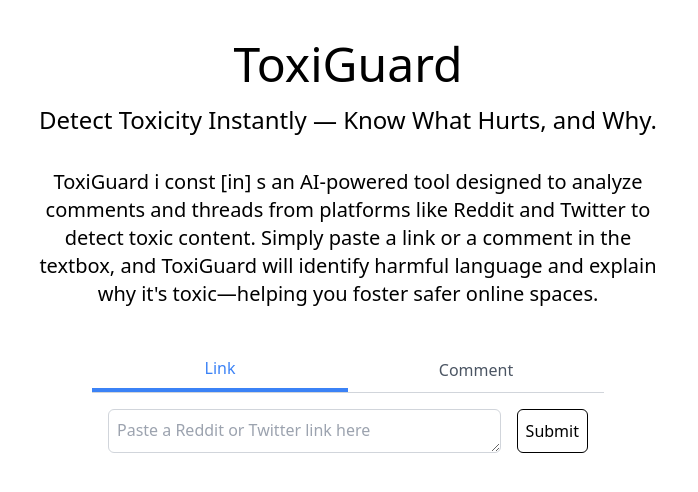
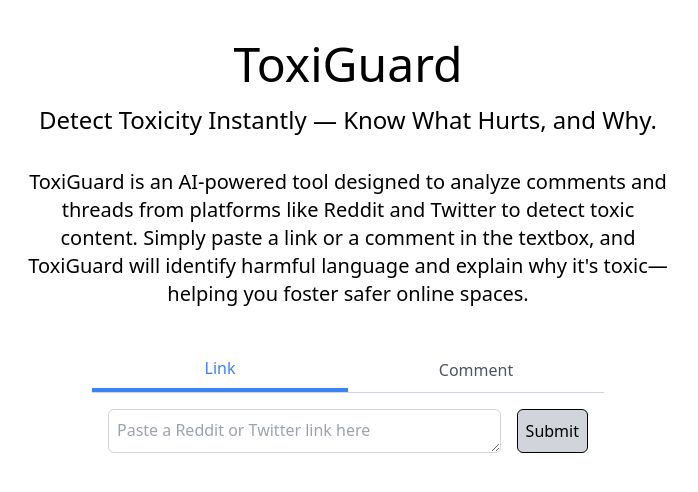
Before and after one commit to giadaunger/ToxicityDetecterFrontend, a React (Vite) app: page / in a window 1280 px wide. Shown: the top 492 px of the page, without its empty margins (292-990 px from the left). Built offline with nearby package versions, Linux system fonts and the light colour scheme.

Commit message:
Made the button for submiting links disabled when the link is not from a reddit or twitter link

```diff
--- a/src/main.jsx
+++ b/src/main.jsx
@@ -48,9 +48,9 @@ function App() {
           Detect Toxicity Instantly — Know What Hurts, and Why.
         </h2>
         <p className="text-xl">
-          ToxiGuard i const [in] s an AI-powered tool designed to analyze
-          comments and threads from platforms like Reddit and Twitter to detect
-          toxic content. Simply paste a link or a comment in the textbox, and
+          ToxiGuard is an AI-powered tool designed to analyze comments and
+          threads from platforms like Reddit and Twitter to detect toxic
+          content. Simply paste a link or a comment in the textbox, and
           ToxiGuard will identify harmful language and explain why it's
           toxic—helping you foster safer online spaces.
         </p>
@@ -91,7 +91,14 @@ function App() {
                   value={inputLinkValue}
                   onChange={handleInputLinkChange}
                 />
-                <button className="border border-black justify-center mx-auto p-2 rounded-md">
+                <button
+                  className={`border border-black justify-center mx-auto p-2 rounded-md ${
+                    !platform
+                      ? "bg-gray-300 cursor-not-allowed"
+                      : "bg-blue-500 text-white"
+                  }`}
+                  disabled={!platform}
+                >
                   Submit
                 </button>
               </div>
@@ -112,7 +119,7 @@ function App() {
                 placeholder="Paste a comment here"
                 onChange={handleInputCommentChange}
               />
-              <button className="border border-black justify-center mx-auto p-2">
+              <button className="border border-black justify-center mx-auto p-2 bg-blue-500 text-white">
                 Submit
               </button>
             </div>
```
